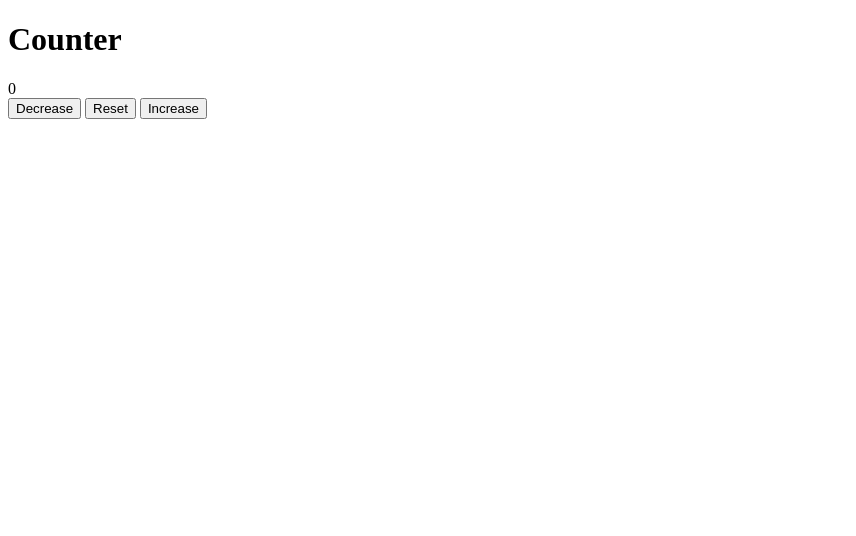
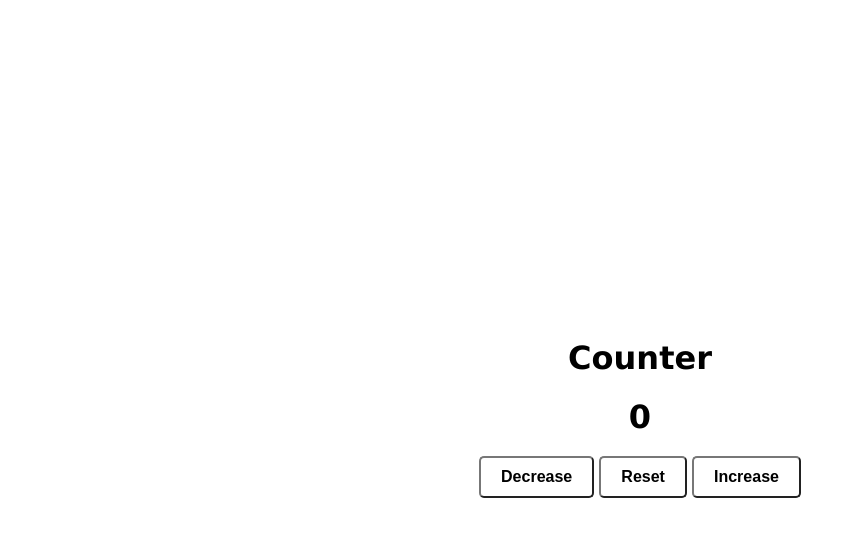
Before and after one commit to almahmud624/counter, a plain HTML site: page index.html in a window 1280 px wide. Shown: the whole page, without its empty margins (0-856 px from the left). Drawn offline with Linux system fonts and the light colour scheme.

Commit message:
include style

```diff
--- a/index.html
+++ b/index.html
@@ -6,7 +6,7 @@
     <meta name="viewport" content="width=device-width, initial-scale=1.0" />
     <title>Git - Counter</title>
     <!-- styles -->
-    <link rel="stylesheet" href="css/style.css" />
+    <link rel="stylesheet" href="style.css" />
   </head>
   <body>
     <main>
--- /dev/null
+++ b/style.css
@@ -0,0 +1,23 @@
+body {
+  font-family: "Lucida Sans", "Lucida Sans Regular", "Lucida Grande",
+    "Lucida Sans Unicode", Geneva, Verdana, sans-serif;
+}
+main {
+  height: 100vh;
+  display: grid;
+  place-content: center;
+  text-align: center;
+}
+#initial-value {
+  font-size: 2em;
+  font-weight: bold;
+  margin-bottom: 20px;
+}
+.btn {
+  padding: 10px 20px;
+  background: transparent;
+  border-radius: 5px;
+  border-color: #777;
+  font-size: 1em;
+  font-weight: bold;
+}
```
